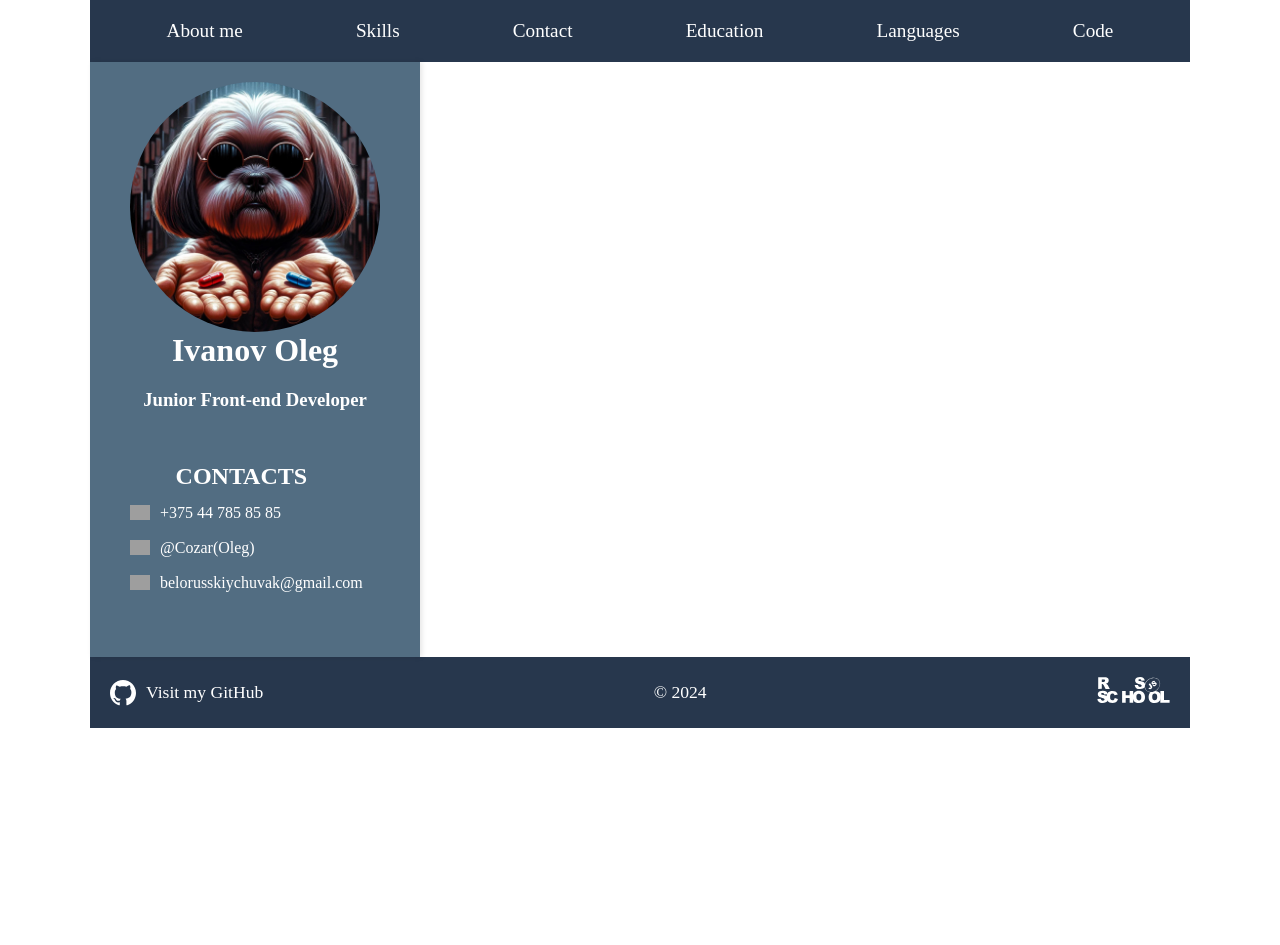
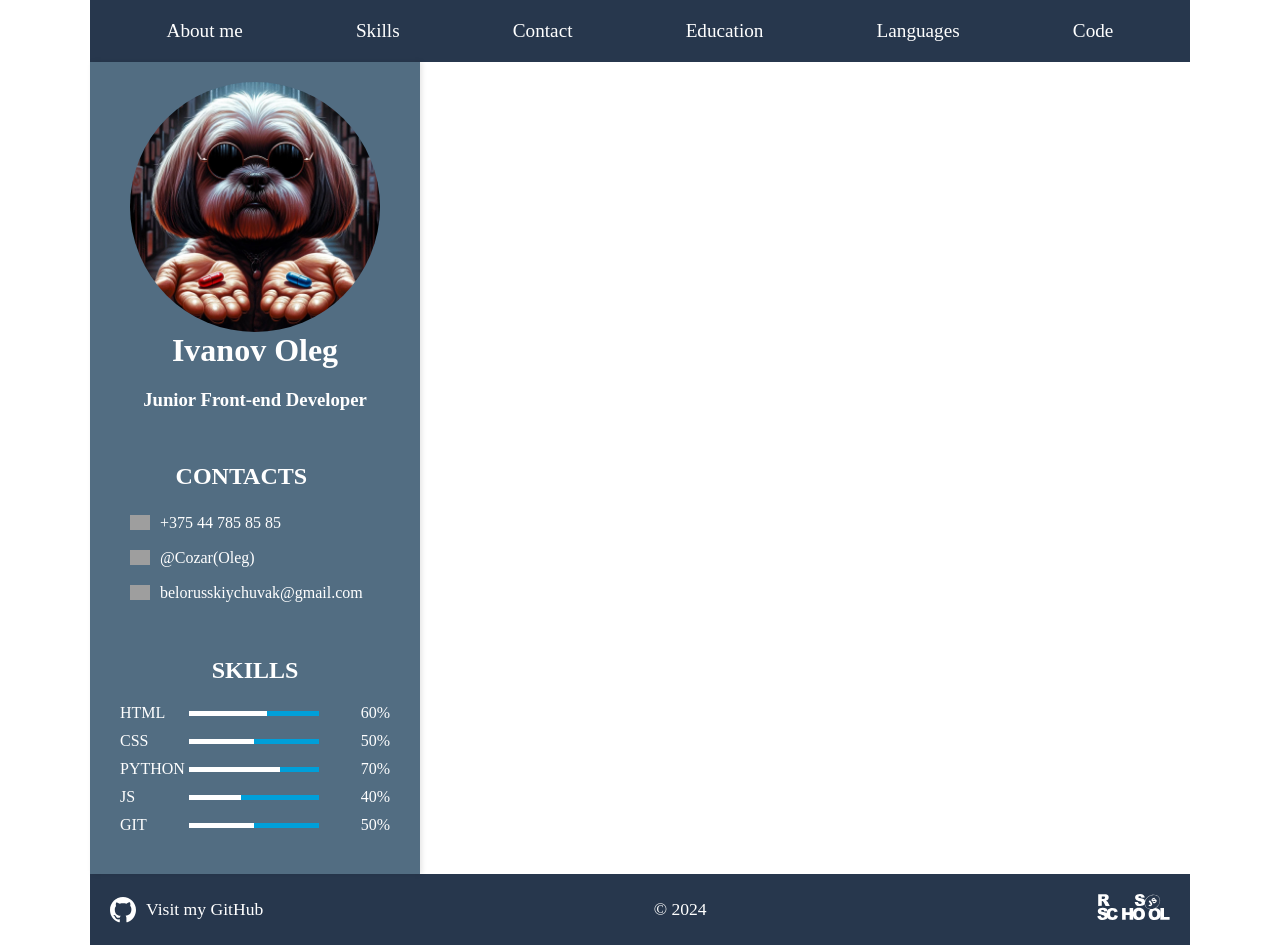
Before and after one commit to Everagi/rsschool-cv, a plain HTML site: page index.html in a window 1280 px wide. Before the commit the page ends 800 px from the top, so only its background shows below. Drawn offline with Linux system fonts and the light colour scheme; grey boxes are pictures that could not be loaded.

Commit message:
docs: add section skill's as html as css

```diff
--- a/index.html
+++ b/index.html
@@ -47,6 +47,58 @@
                         </li>
                     </ul>
                 </div>
+                <div class="resume_item">
+                    <div class="title">
+                        <h2 class="h2">Skills</h2>
+                    </div>
+                    <ul>
+                        <li>
+                            <div class="skill_name">
+                                HTML
+                            </div>
+                            <div class="skill_progress">
+                                <span style="width: 60%;"></span>
+                            </div>
+                            <div class="skill_per">60%</div>
+                        </li>
+                        <li>
+                            <div class="skill_name">
+                                CSS
+                            </div>
+                            <div class="skill_progress">
+                                <span style="width: 50%;"></span>
+                            </div>
+                            <div class="skill_per">50%</div>
+                        </li>
+                        <li>
+                            <div class="skill_name">
+                                PYTHON
+                            </div>
+                            <div class="skill_progress">
+                                <span style="width: 70%;"></span>
+                            </div>
+                            <div class="skill_per">70%</div>
+                        </li>
+                        <li>
+                            <div class="skill_name">
+                                JS
+                            </div>
+                            <div class="skill_progress">
+                                <span style="width: 40%;"></span>
+                            </div>
+                            <div class="skill_per">40%</div>
+                        </li>
+                        <li>
+                            <div class="skill_name">
+                                GIT
+                            </div>
+                            <div class="skill_progress">
+                                <span style="width: 50%;"></span>
+                            </div>
+                            <div class="skill_per">50%</div>
+                        </li>
+                    </ul>
+                </div>
             </div>
             <div class="resume_right">
 
--- a/style.css
+++ b/style.css
@@ -97,6 +97,55 @@
 }
 /*finish contact*/
 
+/*start skills*/
+.resume_item {
+    width: 100%;
+    color: white;
+    padding: 10px 10px;
+}
+
+.resume_item li {
+    display: flex;
+    margin-bottom: 10px;
+    color: white;
+    justify-content: space-between;
+    align-items: center;
+}
+
+.skill_progress {
+    width: 48%;
+    margin: 0 5px;
+    height: 5px;
+    background: #009fd9;
+    position: relative;
+}
+
+.skill_progress span {
+    position: absolute;
+    top: 0;
+    left: 0;
+    height: 100%;
+    background: #fff;
+}
+
+.skill_name {
+    width: 10%;
+}
+
+.title {
+    text-align: center;
+    margin-bottom: 20px;
+}
+
+.h2 {
+    color: #fff;
+    text-transform: uppercase;
+}
+
+.resume_skills {
+    padding-bottom: 30px;
+}
+/*finish skills*/
 
 /*footer start*/
 footer {
```
